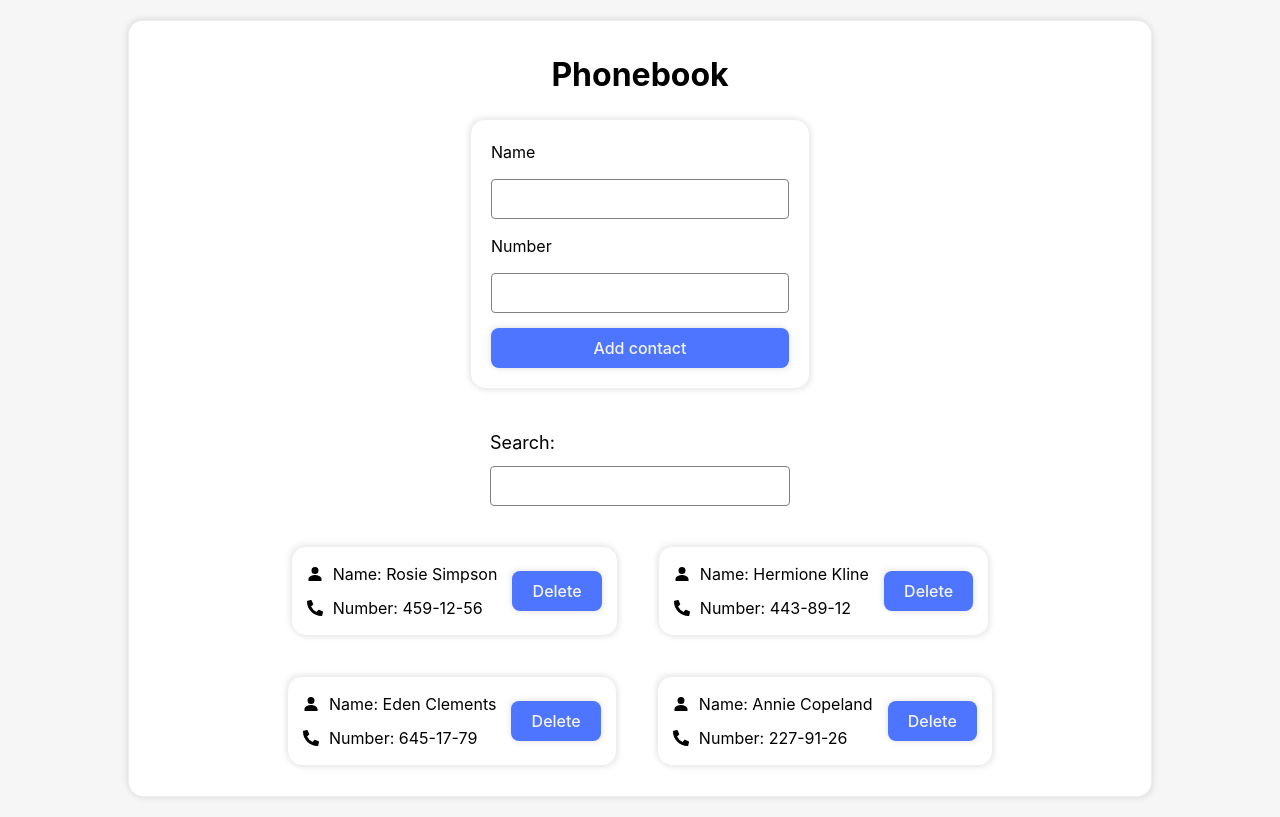
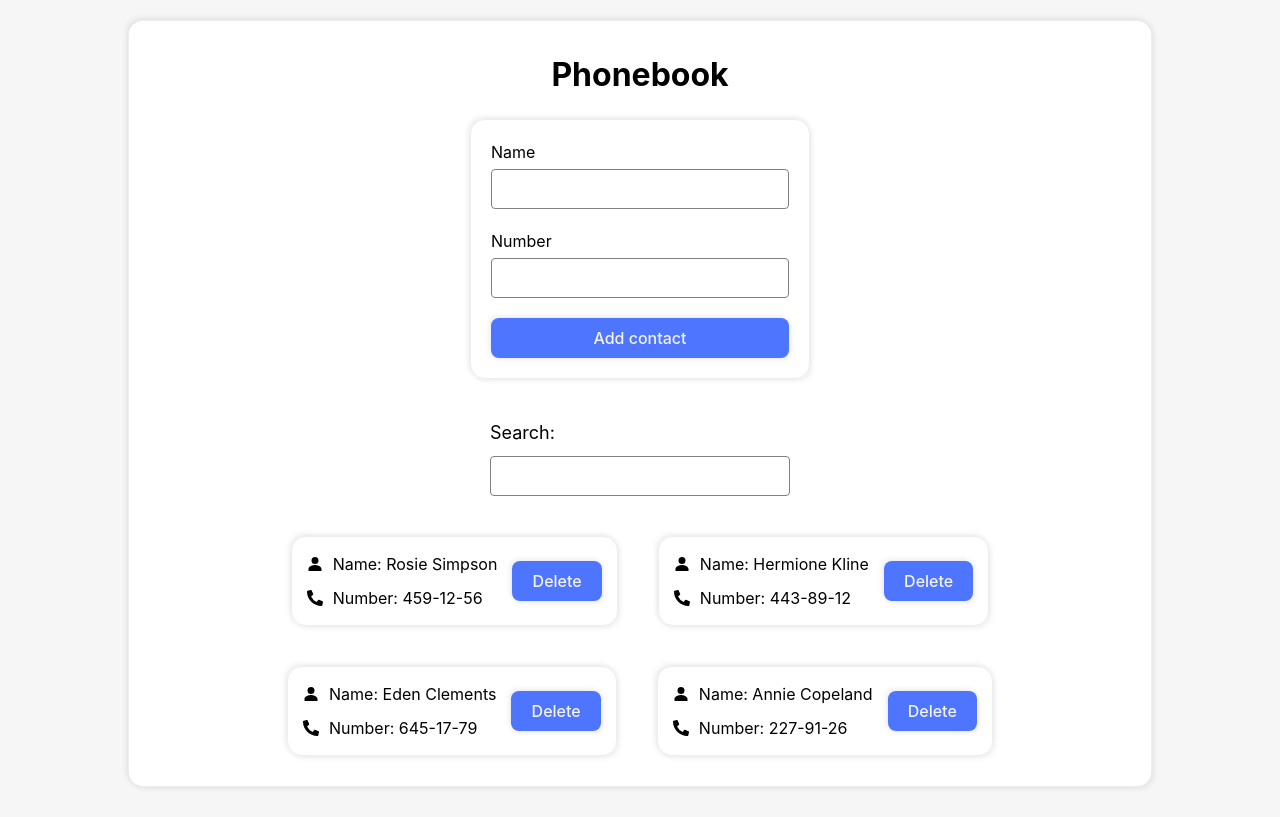
Before and after one commit to Svyatoslafff/goit-react-hw-08, a React (Vite) app: page / in a window 1280 px wide. Built offline with nearby package versions, Linux system fonts and the light colour scheme.

Commit message:
fix ContactForm.module.scss

```diff
--- a/src/components/ContactForm/ContactForm.jsx
+++ b/src/components/ContactForm/ContactForm.jsx
@@ -67,7 +67,7 @@ export default function ContactForm({ onAddContact, contacts }) {
                 <Form className={css.contactForm}>
                     <ul className={css.formList}>
                         <li>
-                            <label htmlFor="nameId">Name</label>
+                            <label htmlFor={nameId}>Name</label>
                             <Field
                                 name="name"
                                 type="text"
@@ -81,7 +81,7 @@ export default function ContactForm({ onAddContact, contacts }) {
                             />
                         </li>
                         <li>
-                            <label htmlFor="">Number</label>
+                            <label htmlFor={numberId}>Number</label>
                             <Field
                                 name="number"
                                 type="tel"
--- a/src/components/ContactForm/ContactForm.module.scss
+++ b/src/components/ContactForm/ContactForm.module.scss
@@ -14,6 +14,12 @@
                 &:first-child {
                     padding-bottom: 15px;
                 }
+                label {
+                    padding-bottom: 5px;
+                }
+                input {
+                    margin-bottom: 5px;
+                }
                 .contactInput {
                     width: 100%;
                 }
@@ -22,7 +28,6 @@
                 }
                 display: flex;
                 flex-direction: column;
-                gap: 15px;
             }
         }
     }
--- a/src/index.scss
+++ b/src/index.scss
@@ -54,3 +54,9 @@ input {
     height: 40px;
     padding-left: 15px;
 }
+
+// @media screen and (min-width: 768px) {
+//     body {
+//         font-size: 20px;
+//     }
+// }
```
